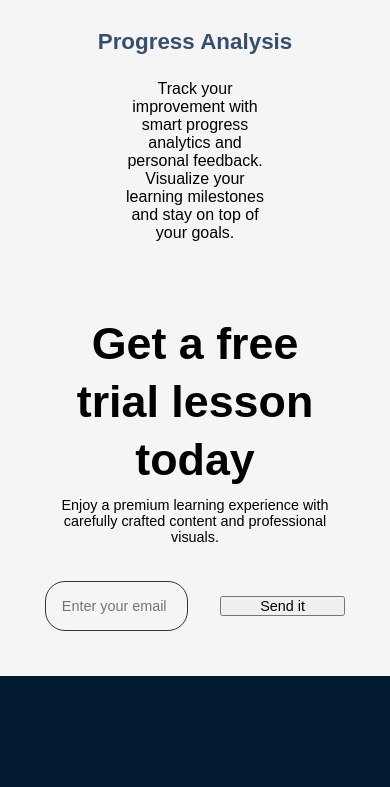
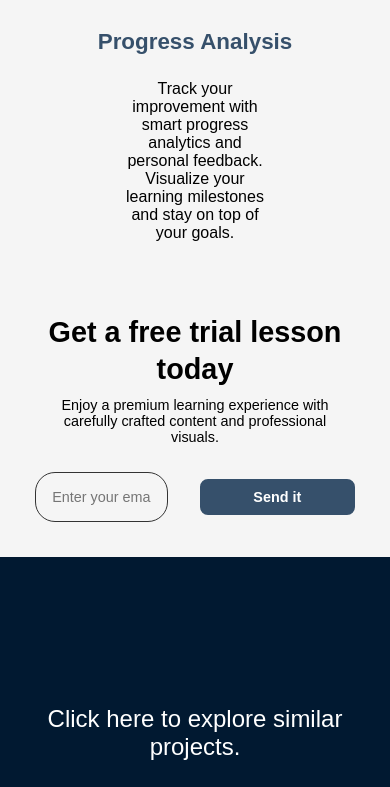
Before and after one commit to Yunis-Mammadov/EduZ, a React (Create React App) app: page /about in a window 390 px wide. Shown: the part 1974-2761 px from the top of the page. Built offline with nearby package versions, Linux system fonts and the light colour scheme; some icons are missing; a web font is replaced by a local one.

Commit message:
added some button changes

```diff
--- a/src/components/Navbar/index.jsx
+++ b/src/components/Navbar/index.jsx
@@ -90,13 +90,6 @@ const Navbar = () => {
                   </Link>
                 </li>
               ))}
-              {isLoggedIn && (
-                <li>
-                  <Link to="/dashboard" onClick={closeSidebar}>
-                    Dashboard
-                  </Link>
-                </li>
-              )}
             </ul>
           </div>
         </>
--- a/src/pages/About/index.jsx
+++ b/src/pages/About/index.jsx
@@ -90,7 +90,7 @@ const About = () => {
           </div>
           <form className='trial-input' onSubmit={handleSubmit}>
             <input type="email" placeholder="Enter your email" required />
-            <button type="submit">Send it</button>
+            <button className='about_btn' type="submit">Send it</button>
           </form>
         </div>
 
--- a/src/pages/Dashboard/index.jsx
+++ /dev/null
@@ -1,11 +0,0 @@
-import React from 'react'
-
-const Dashboard = () => {
-  return (
-    <div>
-      Dashboard
-    </div>
-  )
-}
-
-export default Dashboard
--- a/src/pages/LoginPage/index.jsx
+++ b/src/pages/LoginPage/index.jsx
@@ -23,7 +23,7 @@ const LoginPage = () => {
       localStorage.setItem('token', token);
       localStorage.setItem('user', JSON.stringify(user));
 
-      setStatus({ success: 'Daxil oldun!' });
+      setStatus({ success: 'Login successfully!' });
       setTimeout(() => navigate('/'), 1000);
     } catch (err) {
       setStatus({ error: err.response?.data?.message || 'Login failed.' });
--- a/src/styles/styleHome/faq.scss
+++ b/src/styles/styleHome/faq.scss
@@ -114,26 +114,13 @@
     }
 }
 
+
 @media (max-width: 480px) {
-    .faq-section {
-        width: 95%;
-        padding-bottom: 100px;
-
-        h1 {
-            font-size: 1.8rem;
-            padding: 40px;
-
-            &::after {
-                font-size: 3rem;
-                top: 0;
-            }
-        }
-    }
-
     .faq-container {
         .faq-questions {
             font-size: 0.85rem;
             padding: 5px 10px;
+            line-height: 1.4 !important;
         }
 
         .faq-answer {
--- a/src/styles/stylePages/about.scss
+++ b/src/styles/stylePages/about.scss
@@ -122,7 +122,7 @@
             justify-content: center;
             align-items: center;
             gap: 2rem;
-            padding: 2rem;
+            padding: 2em;
 
             input {
                 background: whitesmoke;
@@ -148,6 +148,7 @@
         .about-container {
             .about-cards {
                 flex-direction: column;
+                justify-content: center;
                 align-items: center;
                 gap: 2rem;
 
@@ -195,8 +196,8 @@
                 padding: 1rem;
                 gap: 0.5rem;
 
-                h2 {
-                    font-size: 1.2rem;
+                h1 {
+                    font-size: 1.8rem;
                 }
 
                 p {
@@ -205,7 +206,7 @@
             }
 
             .trial-input {
-                padding: 0.8rem;
+                padding: 0.2rem;
 
                 input,
                 button {
```
Also changed, not shown: src/routes/ROUTES.js (+4 -9 lines).
